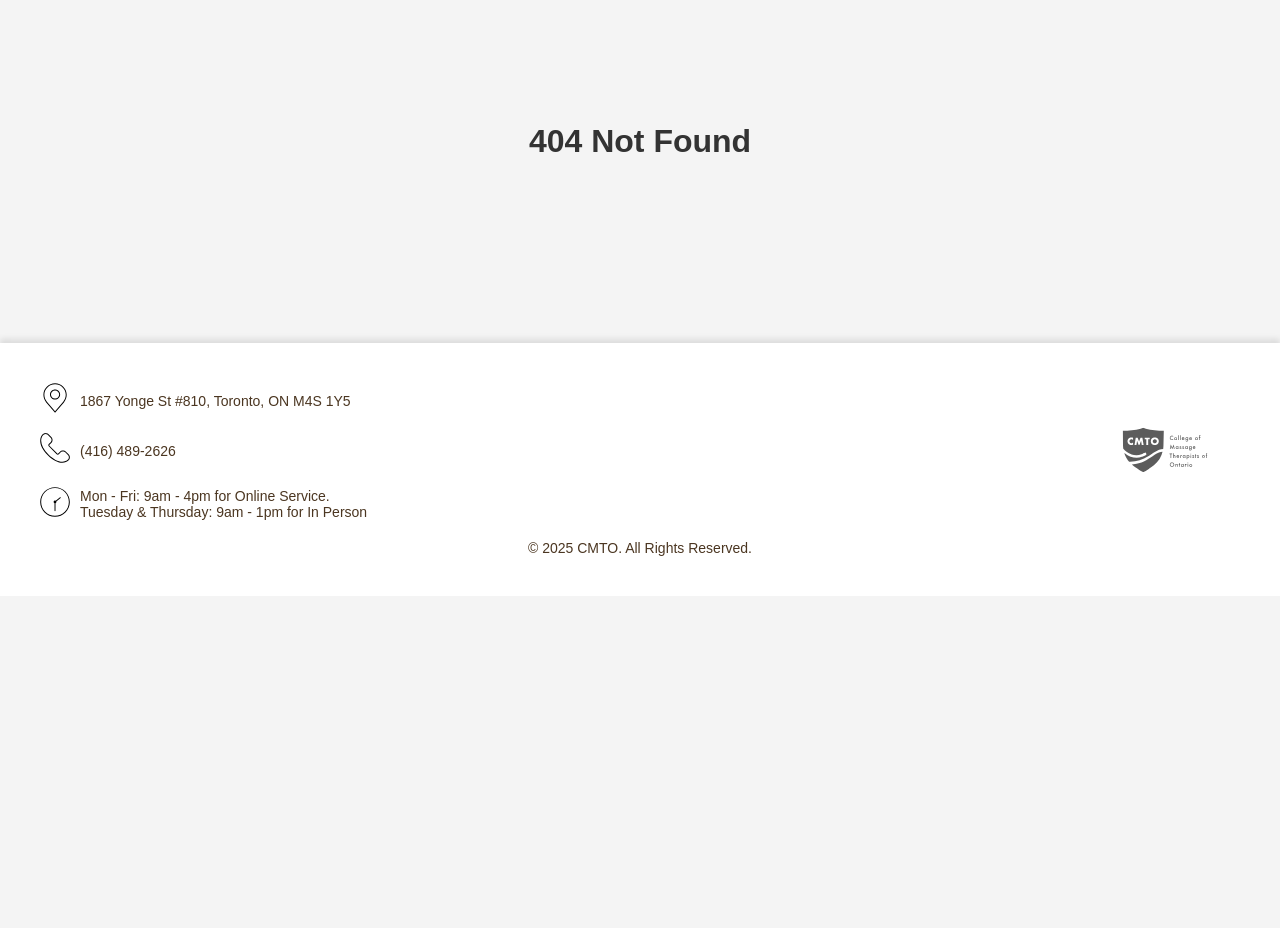
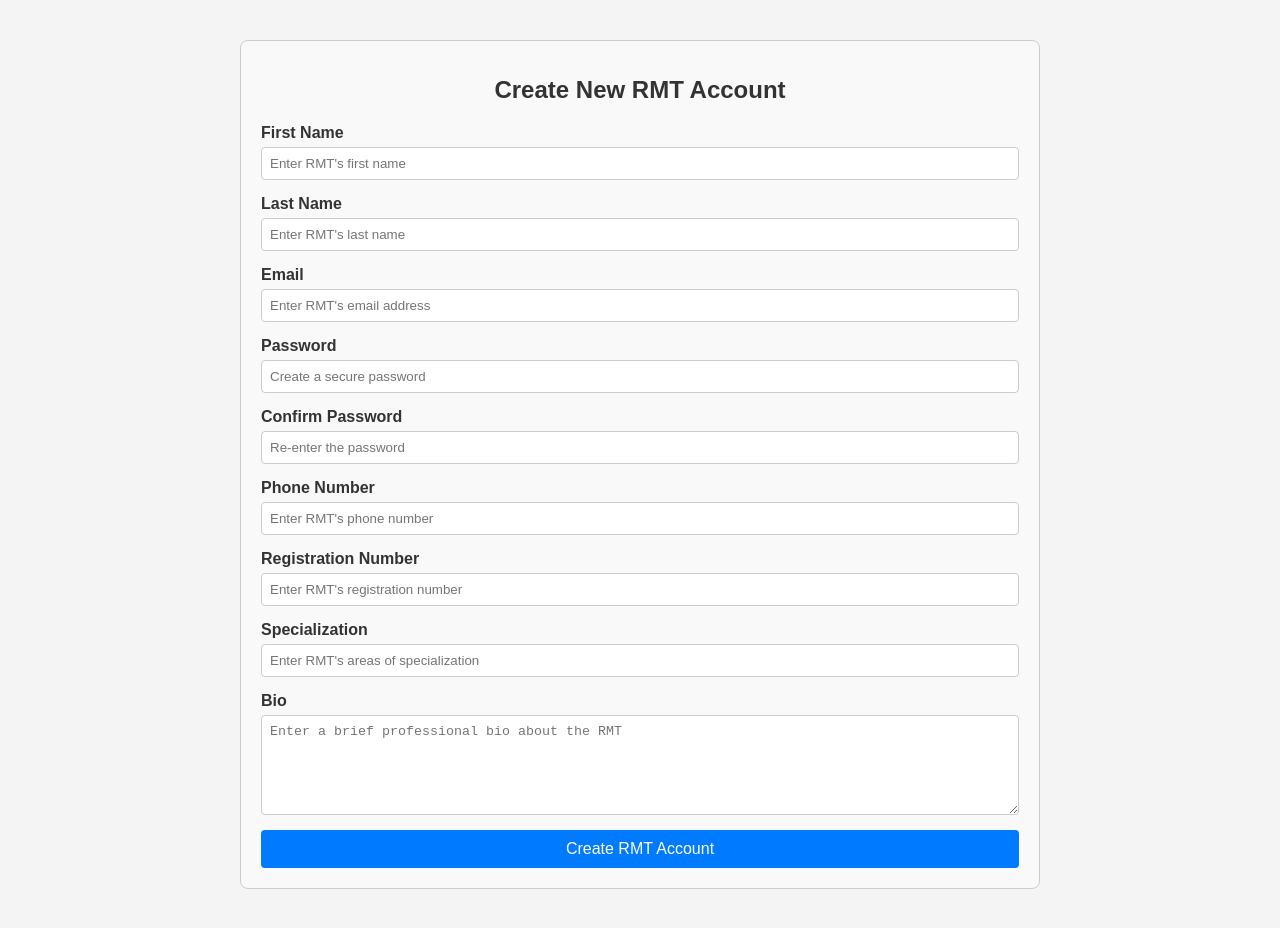
Before and after one commit to INFO-5139-MasseuseWebsite/MasseuseWebsite, a React (Vite) app: page /create-rmt-account in a window 1280 px wide. Shown: the part 240-1168 px from the top of the page. Before the commit the page ends 836 px from the top, so only its background shows below. Built offline with nearby package versions, Linux system fonts and the light colour scheme.

Commit message:
Design page to create a new RMT account (adding account functionality is not included)

```diff
--- a/src/App.jsx
+++ b/src/App.jsx
@@ -14,8 +14,8 @@ import CSSLoader from './CSSLoader';
 import NotFound404 from './404';
 import Login from './Login';
 import BookNow from './BookNow';
-
 import ViewAppointment from './ViewAppointment';
+import CreateRMTAccount from './CreateRMTAccount';
 
 // function App() {
 //   return (
@@ -38,9 +38,10 @@ function App() {
 			{/* <CSSLoader /> */}
 			<Links />
 
-
 			<Routes>
-        <Route path="/" element={
+				<Route
+					path="/"
+					element={
 						<>
 							<Header />
 							<HeroVideo />
@@ -49,12 +50,14 @@ function App() {
 							<MapSection />
 							<Footer />
 						</>
-        } />
+					}
+				/>
 				<Route path="/health-history" element={<HealthHistory />} />
 				<Route path="/login" element={<Login />} />
 				<Route path="/book-now" element={<BookNow />} />
 				<Route path="/view-appointment" element={<ViewAppointment />} />
-        <Route path='*' element={<NotFound404 />} />
+				<Route path="/create-rmt-account" element={<CreateRMTAccount />} />
+				<Route path="*" element={<NotFound404 />} />
 			</Routes>
 		</Router>
 	);
--- /dev/null
+++ b/src/CreateRMTAccount.css
@@ -0,0 +1,73 @@
+.create-rmt-container {
+	max-width: 800px;
+	margin: 100px auto;
+	padding: 20px;
+	border: 1px solid #ccc;
+	border-radius: 8px;
+	background-color: #f9f9f9;
+}
+
+.create-rmt-container h2 {
+	text-align: center;
+	margin-top: 15px;
+	margin-bottom: 20px;
+}
+
+.create-rmt-form {
+	display: flex;
+	flex-direction: column;
+}
+
+.form-group {
+	margin-bottom: 15px;
+}
+
+.form-group label {
+	display: block;
+	margin-bottom: 5px;
+	font-weight: bold;
+}
+
+.form-group input,
+.form-group textarea {
+	display: block;
+	width: 100%;
+	padding: 8px;
+	border: 1px solid #ccc;
+	border-radius: 4px;
+}
+
+.form-group textarea {
+	min-height: 100px;
+	resize: vertical;
+}
+
+.submit-button {
+	display: block;
+	width: 100%;
+	padding: 10px;
+	background-color: #007bff;
+	color: white;
+	border: none;
+	border-radius: 4px;
+	font-size: 16px;
+	cursor: pointer;
+}
+
+.submit-button:hover {
+	background-color: #0056b3;
+}
+
+.error-message {
+	color: #e74c3c;
+	font-size: 14px;
+	margin-top: 10px;
+	text-align: center;
+}
+
+.success-message {
+	color: #2ecc71;
+	font-size: 14px;
+	margin-top: 10px;
+	text-align: center;
+}
--- /dev/null
+++ b/src/CreateRMTAccount.jsx
@@ -0,0 +1,174 @@
+import React, { useState } from 'react';
+import './CreateRMTAccount.css';
+import Header from './components/Header';
+
+const CreateRMTAccount = () => {
+	const [formData, setFormData] = useState({
+		firstName: '',
+		lastName: '',
+		email: '',
+		password: '',
+		confirmPassword: '',
+		phoneNumber: '',
+		registrationNumber: '',
+		specialization: '',
+		bio: '',
+	});
+
+	const [error, setError] = useState('');
+	const [success, setSuccess] = useState('');
+
+	const handleChange = (e) => {
+		const { name, value } = e.target;
+		setFormData((prev) => ({
+			...prev,
+			[name]: value,
+		}));
+	};
+
+	const handleSubmit = async (e) => {
+		e.preventDefault();
+		setError('');
+		setSuccess('');
+
+		if (formData.password !== formData.confirmPassword) {
+			setError('Passwords do not match');
+			return;
+		}
+	};
+
+	return (
+		<div>
+			<Header />
+			<div className="create-rmt-container">
+				<h2>Create New RMT Account</h2>
+				{error && <div className="error-message">{error}</div>}
+				{success && <div className="success-message">{success}</div>}
+
+				<form onSubmit={handleSubmit} className="create-rmt-form">
+					<div className="form-group">
+						<label htmlFor="firstName">First Name</label>
+						<input
+							type="text"
+							id="firstName"
+							name="firstName"
+							value={formData.firstName}
+							onChange={handleChange}
+							placeholder="Enter RMT's first name"
+							required
+						/>
+					</div>
+
+					<div className="form-group">
+						<label htmlFor="lastName">Last Name</label>
+						<input
+							type="text"
+							id="lastName"
+							name="lastName"
+							value={formData.lastName}
+							onChange={handleChange}
+							placeholder="Enter RMT's last name"
+							required
+						/>
+					</div>
+
+					<div className="form-group">
+						<label htmlFor="email">Email</label>
+						<input
+							type="email"
+							id="email"
+							name="email"
+							value={formData.email}
+							onChange={handleChange}
+							placeholder="Enter RMT's email address"
+							required
+						/>
+					</div>
+
+					<div className="form-group">
+						<label htmlFor="password">Password</label>
+						<input
+							type="password"
+							id="password"
+							name="password"
+							value={formData.password}
+							onChange={handleChange}
+							placeholder="Create a secure password"
+							required
+						/>
+					</div>
+
+					<div className="form-group">
+						<label htmlFor="confirmPassword">Confirm Password</label>
+						<input
+							type="password"
+							id="confirmPassword"
+							name="confirmPassword"
+							value={formData.confirmPassword}
+							onChange={handleChange}
+							placeholder="Re-enter the password"
+							required
+						/>
+					</div>
+
+					<div className="form-group">
+						<label htmlFor="phoneNumber">Phone Number</label>
+						<input
+							type="tel"
+							id="phoneNumber"
+							name="phoneNumber"
+							value={formData.phoneNumber}
+							onChange={handleChange}
+							placeholder="Enter RMT's phone number"
+							required
+						/>
+					</div>
+
+					<div className="form-group">
+						<label htmlFor="registrationNumber">Registration Number</label>
+						<input
+							type="text"
+							id="registrationNumber"
+							name="registrationNumber"
+							value={formData.registrationNumber}
+							onChange={handleChange}
+							placeholder="Enter RMT's registration number"
+							required
+						/>
+					</div>
+
+					<div className="form-group">
+						<label htmlFor="specialization">Specialization</label>
+						<input
+							type="text"
+							id="specialization"
+							name="specialization"
+							value={formData.specialization}
+							onChange={handleChange}
+							placeholder="Enter RMT's areas of specialization"
+							required
+						/>
+					</div>
+
+					<div className="form-group">
+						<label htmlFor="bio">Bio</label>
+						<textarea
+							id="bio"
+							name="bio"
+							value={formData.bio}
+							onChange={handleChange}
+							placeholder="Enter a brief professional bio about the RMT"
+							required
+						/>
+					</div>
+
+					<button type="submit" className="submit-button">
+						Create RMT Account
+					</button>
+				</form>
+			</div>
+		</div>
+	);
+};
+
+export default CreateRMTAccount;
```
Lines whose indentation alone changed are shown as unchanged.
